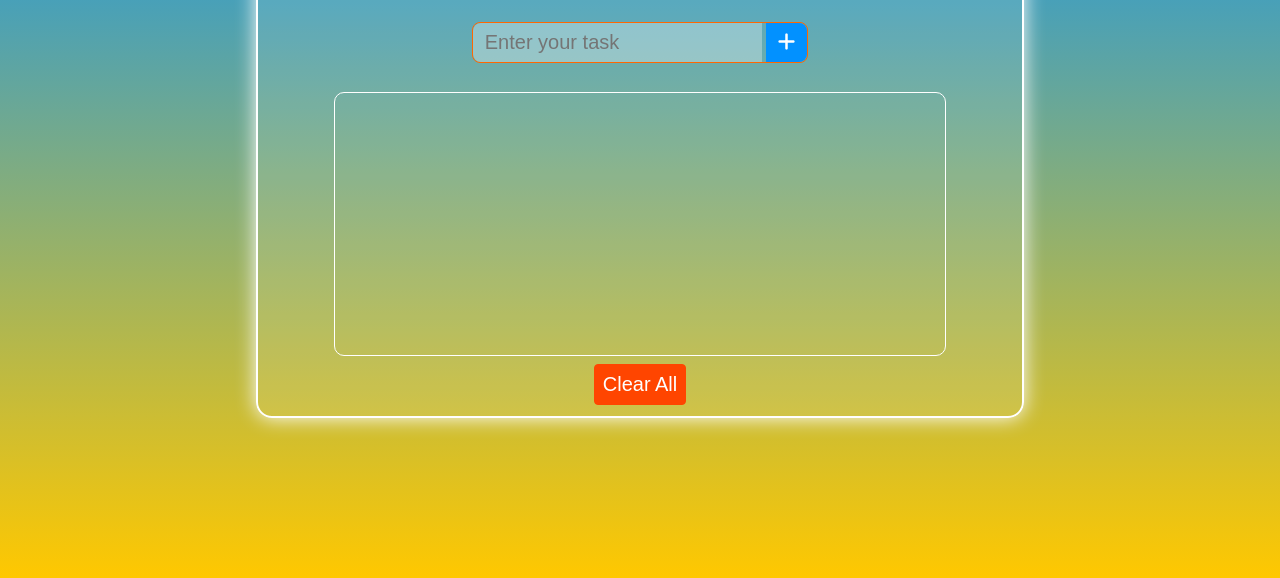
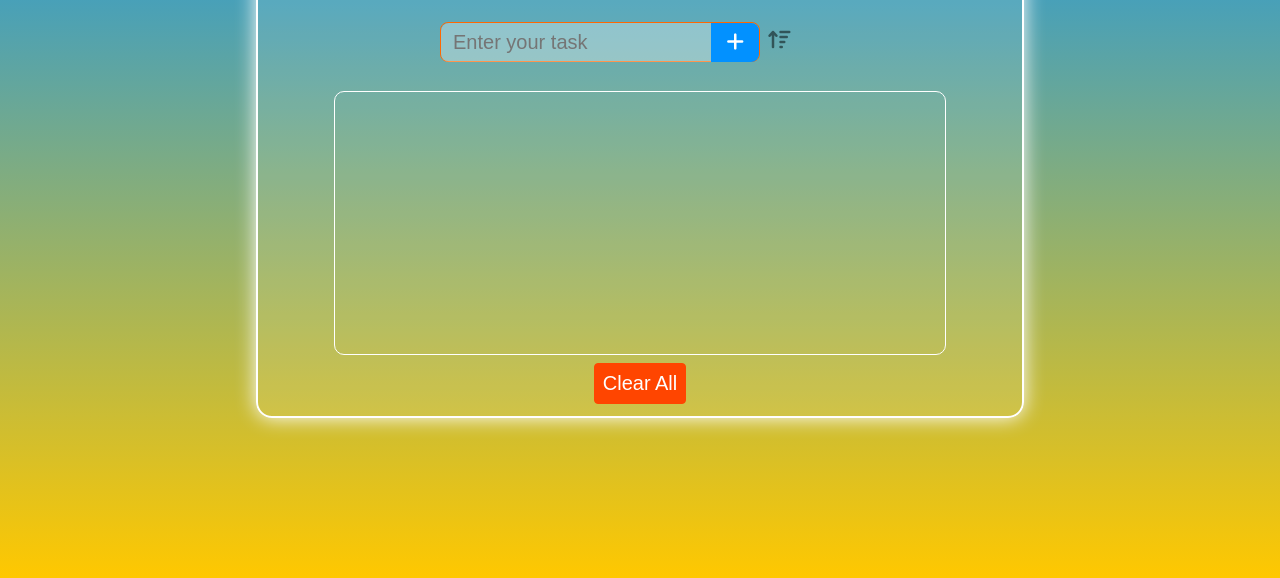
Before and after one commit to Rohit3920/OctaNet-task2--To-Do-List, a plain HTML site: page index.html in a window 1280 px wide. Shown: the part 222-800 px from the top of the page. Drawn offline with Linux system fonts and the light colour scheme.

Commit message:
Listing Order : to insert the element for after and before in the list

```diff
--- a/index.html
+++ b/index.html
@@ -31,10 +31,17 @@
             </div>
         </div>
 
-        <div class="insert-task">
-            <input type="text" id="addTask" placeholder="Enter your task">
-            <button type="button" onclick="addItem()">
-                <i class="fa-solid fa-plus"></i>
+        <div class="insert-grp">
+            <div class="insert-task">
+                <input type="text" id="addTask" placeholder="Enter your task">
+                <button type="button" onclick="addItem()">
+                    <i class="fa-solid fa-plus"></i>
+                </button>
+            </div>
+
+            <button id="order" class="before" onclick="order()">
+                <i id="before" class="fa-solid fa-arrow-up-wide-short "></i>
+                <i id="after" class="fa-solid fa-arrow-down-short-wide hide"></i>
             </button>
         </div>
 
--- a/script.js
+++ b/script.js
@@ -6,6 +6,29 @@ var inValue = document.getElementById('addTask');
 var root = document.querySelector(':root');
 const inputStyle = document.getElementById("addTask").style;
 const headerStl = document.getElementById("header").style;
+
+let orderValue = false;
+
+const order = () => {
+    const bfOrder = document.getElementById('before').classList;
+    const afOrder = document.getElementById('after').classList
+
+
+    if (orderValue == true) {
+        orderValue = false
+    } else {
+        orderValue = true
+    }
+
+    var confirmVal = confirm("Are you change the order ?  \n To new list")
+    if (confirmVal == true) {
+        bfOrder.toggle('hide')
+        afOrder.toggle('hide')
+        clearAll()
+    } else {
+        alert("You will be continue")
+    }
+}
 
 function addItem() {
     var task = inValue.value;
@@ -20,21 +43,22 @@ function addItem() {
         a.textContent = 'X'
         li.appendChild(a)
 
-        const insertFrist = listGroup.firstElementChild;
-        if (insertFrist == null) {
+        if (orderValue == false) {
+            const insertFrist = listGroup.firstElementChild;
+            if (insertFrist == null) {
+                listGroup.appendChild(li)
+            } else {
+                listGroup.insertBefore(li, insertFrist)
+            }
+        } else {
             listGroup.appendChild(li)
-        } else {
-            listGroup.insertBefore(li, insertFrist)
         }
     }
 
     inValue.value = '';
     inValue.focus()
-
     document.getElementById("count").innerHTML = listGroup.childElementCount;
 }
-
-
 
 let delBtn = document.querySelector('ul');
 delBtn.addEventListener('click', (e) => {
@@ -56,10 +80,8 @@ inValue.addEventListener("keypress", function (event) {
     }
 });
 
-
 function menu() {
     const menuList = document.getElementById('menu-list');
-
     menuList.classList.toggle('hide')
 
 }
@@ -96,5 +118,4 @@ const lightMode = () => {
     headerStl.backgroundColor = ' rgba(255, 136, 0, 0.45)'
 
 }
-
 defaultMode()
--- a/style.css
+++ b/style.css
@@ -116,14 +116,24 @@ body {
     visibility: hidden;
 }
 
+.container .insert-grp{
+    width: 25em;
+    height: fit-content;
+    margin: 1.8em;
+
+}
+
 .container .insert-task {
-    width: fit-content;
-    margin: 1.8em;
+    width: 20em;
+    height: 40px;
+    float: left;
     border: 1px solid #ff6702;
     border-radius: 8px;
 }
 
 .container .insert-task input {
+    width: 85%;
+    float: left;
     font-size: 20px;
     padding: 8px 12px;
     background-color: rgba(255, 255, 255, 0.3);
@@ -133,12 +143,27 @@ body {
 }
 
 .container .insert-task button {
+    width: 15%;
+    float: left;
     background-color: #0291ff;
     color: var(--bgColor);
     font-size: 20px;
     padding: 8px 12px;
     border: none;
     border-radius: 0 8px 8px 0;
+}
+
+#order{
+    width: 10%;
+    float: left;
+    color: var(--txtColor);
+    display: flex;
+    font-size: 20px;
+    padding: 8px;
+    border: none;
+    background-color: transparent;
+    border-radius: 4px;
+    opacity: 0.5;
 }
 
 .box {
```
